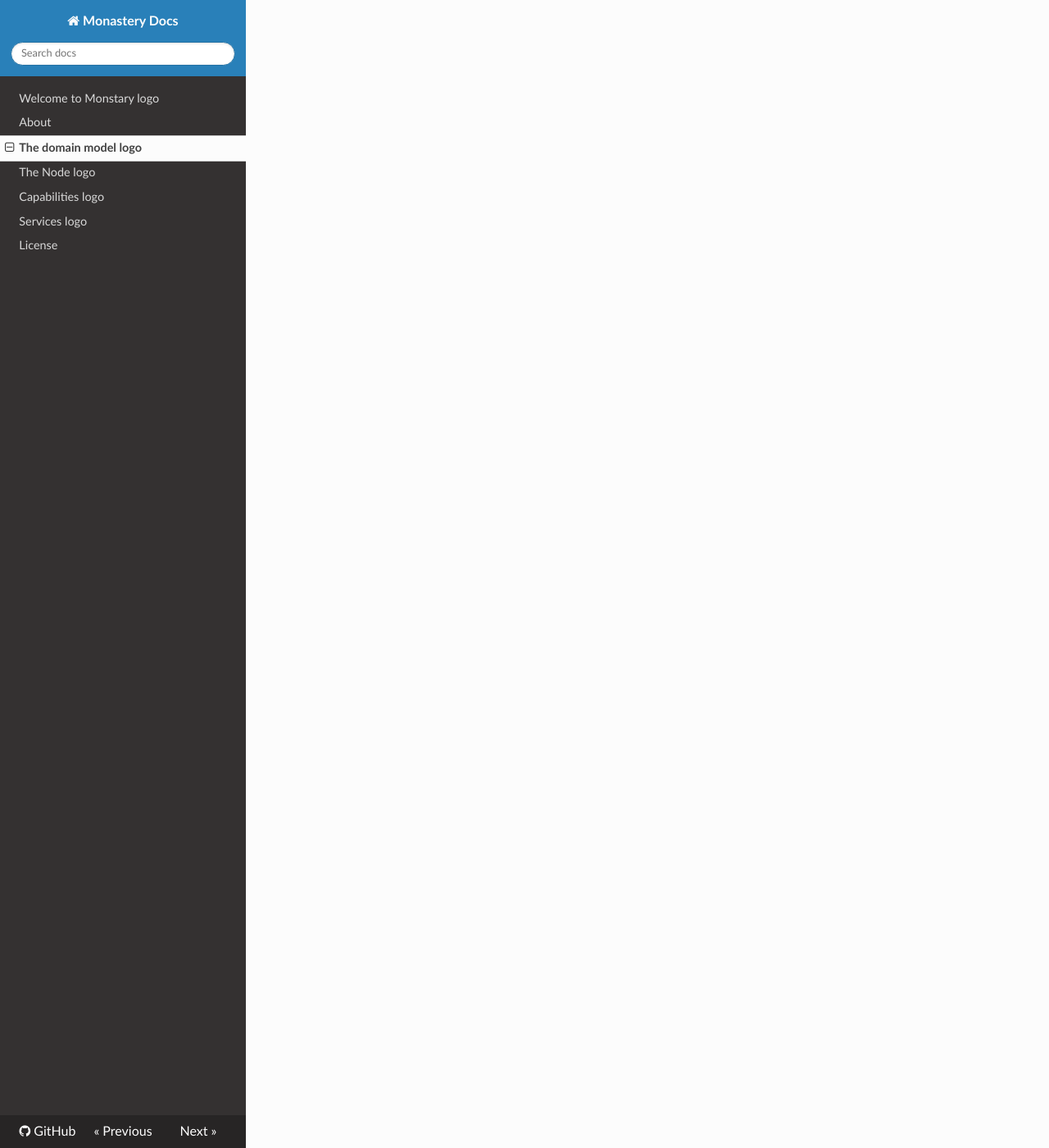
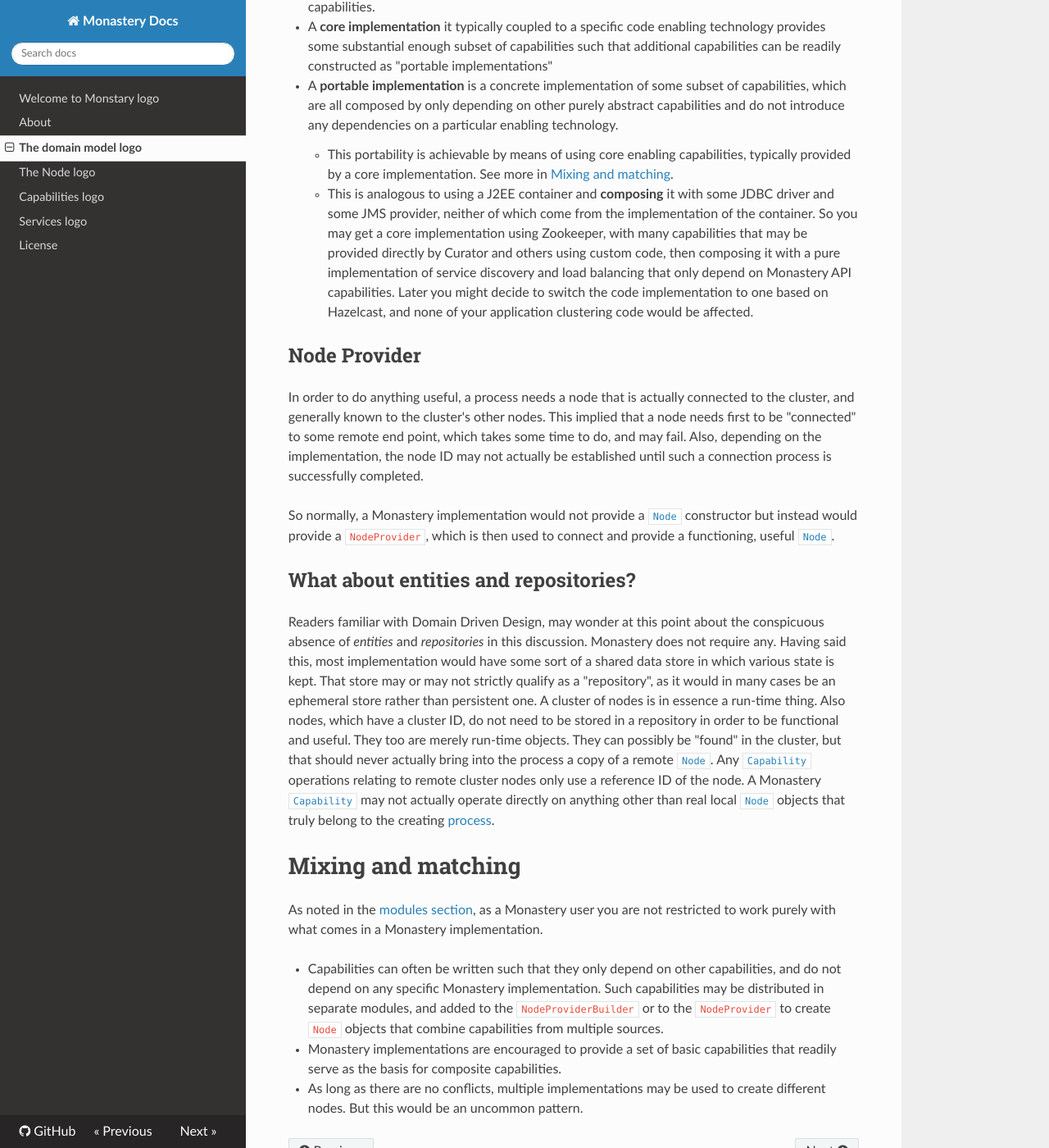
Before and after one commit to arnonmoscona/monastery-docs, an MkDocs documentation site: the page built from docs/domain-model.md, in a window 1280 px wide and 1400 px high, scrolled down 2980 px. Shown: the whole window at 82% size. Built offline with MkDocs 1.6.1, drawn with Linux system fonts in a browser that asks for light colours; nearby versions of some CDN libraries; old or Windows-style settings are respelled for this version of MkDocs; some of the changed text lies outside the part shown.

Commit message:
model page v1 complete

```diff
--- a/docs/domain-model.md
+++ b/docs/domain-model.md
@@ -7,48 +7,70 @@
 Terms in the domain ubiquitous language are highlighted in **bold** type.
 
 <span id="domains"/>
-# Domains and subdomains
+# Concepts
 
-Monastery is a generalized framework for abstractly representing a cluster as viewed from a member node. In some respects the relationship between Monastery and your code is similar to the relationship of an J2EE application server and your code. You can have different server implementations with varying features, but as long as you stick to the J2EE set of interfaces your code is independent from the specific container implementation you choose. As such, Monastery expresses several main domains:
+Monastery is a generalized framework for abstractly representing a cluster as viewed from a member node. In some respects the relationship between Monastery and your code is similar to the relationship of an J2EE application server and your code. You can have different server implementations with varying features, but as long as you stick to the J2EE set of interfaces your code is independent from the specific container implementation you choose. As such, Monastery expresses several main concepts.
 
-* **Cluster**
-	* The cluster as a whole. There can be several clusters in a full system.
-* **Node**
-	* A node is a member of a specific cluster. It can only belong to one cluster.
-	* A process can have more than one node in it. Those can be several nodes of the same cluster or can be members of several clusters.
-	* A node must have an identity, which identifies it in the cluster and can be known to other nodes. See more in the [node page](node.md)
-* **Process**
-	* A process is normally a single Java process, but the concept is not mapped into any programming entity in Monastery. It can be just a thread. It does not really matter.
-* **Capability**
-	* A [capability](Capabilities.md) represents things a node can do.
-	* Capabilities are the core abstraction in Monastery and are what makes Monastery useful. They are expressed in an implementation-independent way and by restricting all cluster coding to be expressed solely through Monastery capabilities makes the code portable among different Monastery implementations that can be based on entirely different underlying enabling technologies.
-	* A node is [mostly] a composition (aggregate) of capabilities.
-	* Each capability represents some service that is accessible to code in the process that contains it. This maybe something that is executed locally, or remotely in another node, or perhaps by some centralized cluster component that is not itself a node.
-	* A capability generally can have several related pieces of functionality, and in some sense can be thought of as a subdomain.
-	* Capabilities can come from several sources and do not all have to be implemented by the same implementation.
-	* Some capabilities are very specific pieces of functionality.
-		* Some are considered **core capabilities** as in most cases without you can't have distributed nodes that are members of a cluster without them. For instance, capabilities having to do with cluster membership. In principle, it is possible to create a functioning Monastery implementation that does not have these "core" capabilities. But at least the first implementations certainly do have them as a starting point for making a cluster function.
-		* Some capabilities are defined in the Monastery API, which thus provides a common vocabulary for commonly needed functionality you may need a clustering solution to provide. All of those capabilities are pure interfaces (fully abstracted)
-		* Monastery itself is extensible. One can easily add new capabilities that are not packaged as part of the Monastery APIs, and as long as they are kept abstract then portability is preserved in the sense that one can have multiple implementations. Useful capabilities (intrerfaces, not implementations) should be contributed back to the API so as to make them part of the common capability "vocabulary". There is no obligation to do so.
-		* There is a rather lengthy list of "todo" capabilities to model and implement and they will gradually be added to the Monastery API.
-* **Monastery implementations**
-	* A Monastery implementation provides a concrete implementation for some subset of capabilities.
-	* A **core implementation** it typically coupled to a specific code enabling technology provides some substantial enough subset of capabilities such that additional capabilities can be readily constructed as "portable implementations"
-	* A **portable implementation** is a concrete implementation of some subset of capabilities, which are all composed by only depending on other purely abstract capabilities and do not introduce any dependencies on a particular enabling technology.
-		* This portability is achievable by means of using core enabling capabilities, typically provided by a core implementation. See more in [Mixing and matching](#mixing-and-matching).
-		* This is analogous to using a J2EE container and **composing** it with some JDBC driver and some JMS provider, neither of which come from the implementation of the container. So you may get a core implementation using Zookeeper, with many capabilities that may be provided directly by Curator and others using custom code, then composing it with a pure implementation of service discovery and load balancing that only depend on Monastery API capabilities. Later you might decide to switch the code implementation to one based on Hazelcast, and none of your application clustering code would be affected.
+![concepts](ubiquitous_language.svg)
 
-<span id="context-mapping"/>
-# Context mapping
+## Cluster
+The cluster as a whole. There can be several clusters in a full system.
+
+<span id="node"/>
+## Node
+* A node is a member of a specific cluster. It can only belong to one cluster.
+* A process can have more than one node in it. Those can be several nodes of the same cluster or can be members of several clusters.
+* A node must have an identity, which identifies it in the cluster and can be known to other nodes. See more in the [node page](node.md)
+
+<span id="process"/>
+## Process
+A process is normally a single Java process, but the concept is not mapped into any programming entity in Monastery. It can be just a thread. It does not really matter.
+
+<span id="capability"/>
+## Capability
+* A [capability](Capabilities.md) represents things a node can do.
+* Capabilities are the core abstraction in Monastery and are what makes Monastery useful. They are expressed in an implementation-independent way and by restricting all cluster coding to be expressed solely through Monastery capabilities makes the code portable among different Monastery implementations that can be based on entirely different underlying enabling technologies.
+* A node is [mostly] a composition (aggregate) of capabilities.
+* Each capability represents some service that is accessible to code in the process that contains it. This maybe something that is executed locally, or remotely in another node, or perhaps by some centralized cluster component that is not itself a node.
+* A capability generally can have several related pieces of functionality, and in some sense can be thought of as a subdomain.
+* Capabilities can come from several sources and do not all have to be implemented by the same implementation.
+* Some capabilities are very specific pieces of functionality.
+	* Some are considered **core capabilities** as in most cases without you can't have distributed nodes that are members of a cluster without them. For instance, capabilities having to do with cluster membership. In principle, it is possible to create a functioning Monastery implementation that does not have these "core" capabilities. But at least the first implementations certainly do have them as a starting point for making a cluster function.
+	* Some capabilities are defined in the Monastery API, which thus provides a common vocabulary for commonly needed functionality you may need a clustering solution to provide. All of those capabilities are pure interfaces (fully abstracted)
+	* Monastery itself is extensible. One can easily add new capabilities that are not packaged as part of the Monastery APIs, and as long as they are kept abstract then portability is preserved in the sense that one can have multiple implementations. Useful capabilities (intrerfaces, not implementations) should be contributed back to the API so as to make them part of the common capability "vocabulary". There is no obligation to do so.
+	* There is a rather lengthy list of "todo" capabilities to model and implement and they will gradually be added to the Monastery API.
+
+<span id="modules"/>
+## Modules
+Capabilities are typically distributed in modules. At a base level module is simply a collection of capabilities bundled together.
+However, usually those modules that are bundled together commonly belong is a common bounded context (in the DDD sense). So a Monastery implementation may provide one or more modules bundled in it. Typically, those would be the ones that are actually dependent on the specific enabling technology that the implementation relies on.
+
+Since many capabilities can be written such that they purely depend on other Monastery capabilities, a Monastery module can be provided separately from an implementation and thus can be used with any Monastery implementation.
+Such a module is known as a **Composite Capability Module**.
+
+## Monastery implementations
+* A Monastery implementation provides a concrete implementation for some subset of capabilities.
+* A **core implementation** it typically coupled to a specific code enabling technology provides some substantial enough subset of capabilities such that additional capabilities can be readily constructed as "portable implementations"
+* A **portable implementation** is a concrete implementation of some subset of capabilities, which are all composed by only depending on other purely abstract capabilities and do not introduce any dependencies on a particular enabling technology.
+	* This portability is achievable by means of using core enabling capabilities, typically provided by a core implementation. See more in [Mixing and matching](#mixing-and-matching).
+	* This is analogous to using a J2EE container and **composing** it with some JDBC driver and some JMS provider, neither of which come from the implementation of the container. So you may get a core implementation using Zookeeper, with many capabilities that may be provided directly by Curator and others using custom code, then composing it with a pure implementation of service discovery and load balancing that only depend on Monastery API capabilities. Later you might decide to switch the code implementation to one based on Hazelcast, and none of your application clustering code would be affected.
+
+## Node Provider
+In order to do anything useful, a process needs a node that is actually connected to the cluster, and generally known to the cluster's other nodes.
+This implied that a node needs first to be "connected" to some remote end point, which takes some time to do, and may fail.
+Also, depending on the implementation, the node ID may not actually be established until such a connection process is successfully completed.
+
+So normally, a Monastery implementation would not provide a [`Node`](#node) constructor but instead would provide a `NodeProvider`, which is then used to connect and provide a functioning, useful [`Node`](#node).
+
+## What about entities and repositories?
+Readers familiar with Domain Driven Design, may wonder at this point about the conspicuous absence of *entities* and *repositories* in this discussion.
+Monastery does not require any. Having said this, most implementation would have some sort of a shared data store in which various state is kept. That store may or may not strictly qualify as a "repository", as it would in many cases be an ephemeral store rather than persistent one. A cluster of nodes is in essence a run-time thing. Also nodes, which have a cluster ID, do not need to be stored in a repository in order to be functional and useful. They too are merely run-time objects. They can possibly be "found" in the cluster, but that should never actually bring into the process a copy of a remote [`Node`](#node). Any [`Capability`](#capability) operations relating to remote cluster nodes only use a reference ID of the node.
+A Monastery [`Capability`](#capability) may not actually operate directly on anything other than real local [`Node`](#node) objects that truly belong to the creating [process](#process).
 
 <span id="mixing-and-matching"/>
 # Mixing and matching
+As noted in the [modules section](#modules), as a Monastery user you are not restricted to work purely with what comes in a Monastery implementation.
 
-----
-![todo](construction.png)
-
-**todo: describe Monastery as an anti-corruption layer**
-**todo: describe capability bundles as bounded contexts**
-**todo: describe mixing multiple implementations and composing portable capabilities**
-**todo: describe mixing and matching when there are overlaps between multiple implementations**
-**todo: Nodes are aggregate roots. So capabilities must be immutable. Capability mutation must be done by replacement. Replacement must be done by the node. But then what is a node supervisor? A factory?**
+* Capabilities can often be written such that they only depend on other capabilities, and do not depend on any specific Monastery implementation. Such capabilities may be distributed in separate modules, and added to the `NodeProviderBuilder` or to the `NodeProvider` to create `Node` objects that combine capabilities from multiple sources.
+* Monastery implementations are encouraged to provide a set of basic capabilities that readily serve as the basis for composite capabilities.
+* As long as there are no conflicts, multiple implementations may be used to create different  nodes. But this would be an uncommon pattern.
```
Also changed, not shown: docs/Capabilities.md (+2 -2 lines), docs/node_and_application_relationships.svg, docs/ubiquitous_language.svg (added), 2 other files.
